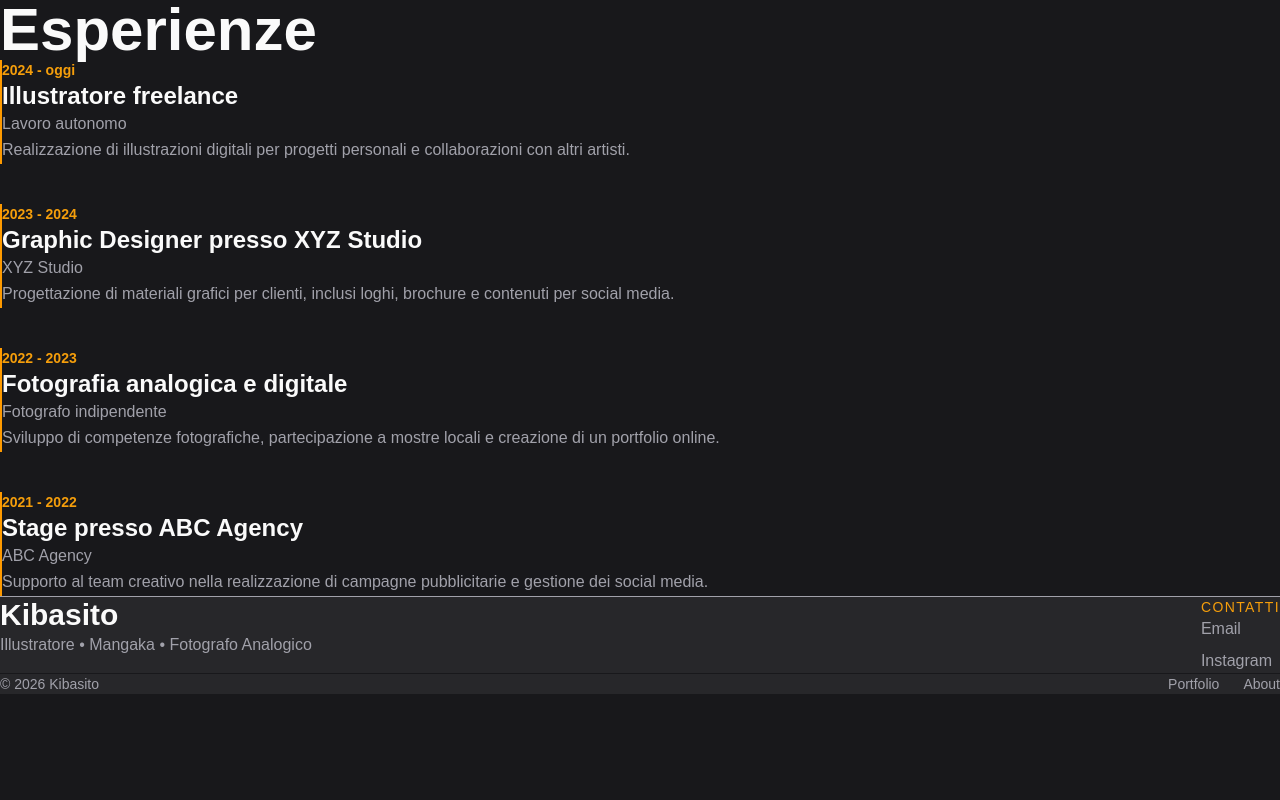
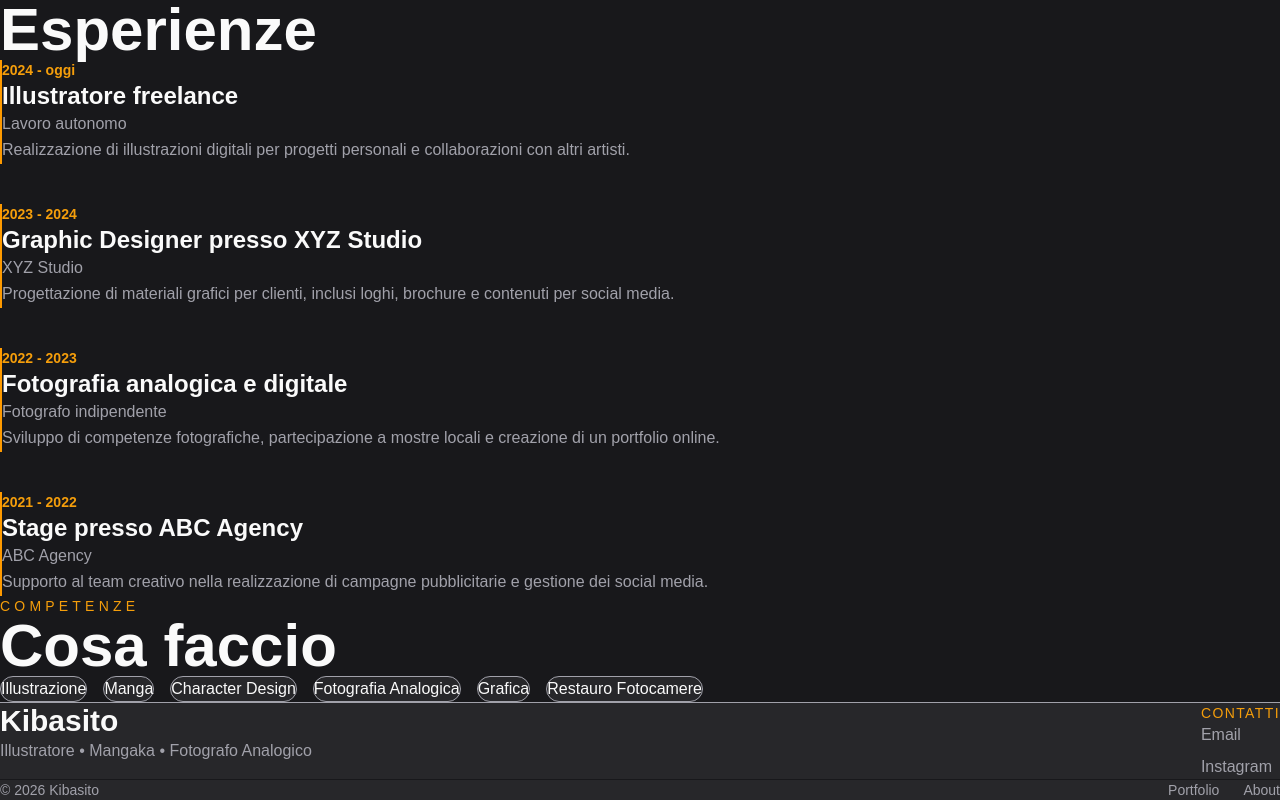
Before and after one commit to bazhenov404/kibasito, a React (Vite) app: page /about in a window 1280 px wide. Shown: the part 1113-1913 px from the top of the page. Before the commit the page ends 1807 px from the top, so only its background shows below. Built offline with nearby package versions, Linux system fonts and the light colour scheme.

Commit message:
"add skills and change about"

```diff
--- /dev/null
+++ b/src/data/skills.ts
@@ -0,0 +1,8 @@
+export const skills = [
+  "Illustrazione",
+  "Manga",
+  "Character Design",
+  "Fotografia Analogica",
+  "Grafica",
+  "Restauro Fotocamere",
+];
--- a/src/pages/About.tsx
+++ b/src/pages/About.tsx
@@ -1,6 +1,7 @@
 import { education } from "../data/education";
 import TimelineCard from "../components/TimelineCard";
 import { experience } from "../data/experience";
+import { skills } from "../data/skills";
 import kiba from "../assets/images/kiba.jpg";
 
 export default function About() {
@@ -80,6 +81,39 @@ export default function About() {
           <TimelineCard key={item.id} item={item} />
         ))}
       </div>
+      <div className="mt-24 mb-12">
+        <p
+          className="uppercase tracking-[0.3em] text-sm mb-4"
+          style={{ color: "var(--color-accent)" }}
+        >
+          Competenze
+        </p>
+        <h2 className = "font-display text-4xl md:text-6xl font-bold">
+          Cosa faccio
+        </h2>
+      </div>
+
+<div className="flex flex-wrap gap-4">
+  {skills.map((skills) => (
+    <span
+      key={skills}
+      className="
+        px-5 py-2
+        rounded-full
+        border
+        text-sm md:text-base
+        transition-colors
+        hover:border-amber-500
+      "
+      style={{
+        backgroundColor: "var(--color-surface)",
+        borderColor: "var(--color-text-secondary)",
+      }}
+    >
+      {skills}
+    </span>
+  ))}
+</div>
     </section>
   );
 }
```
